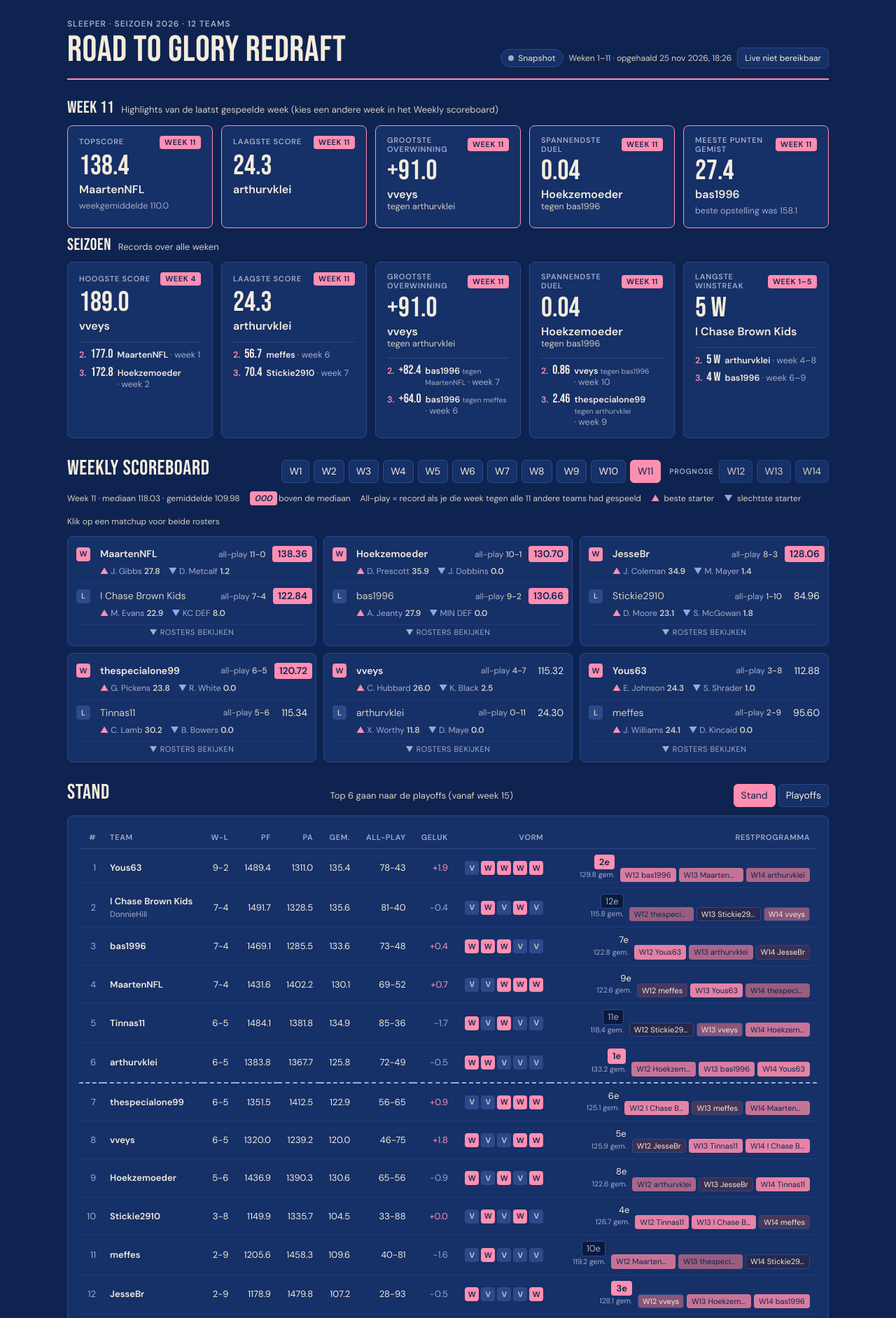
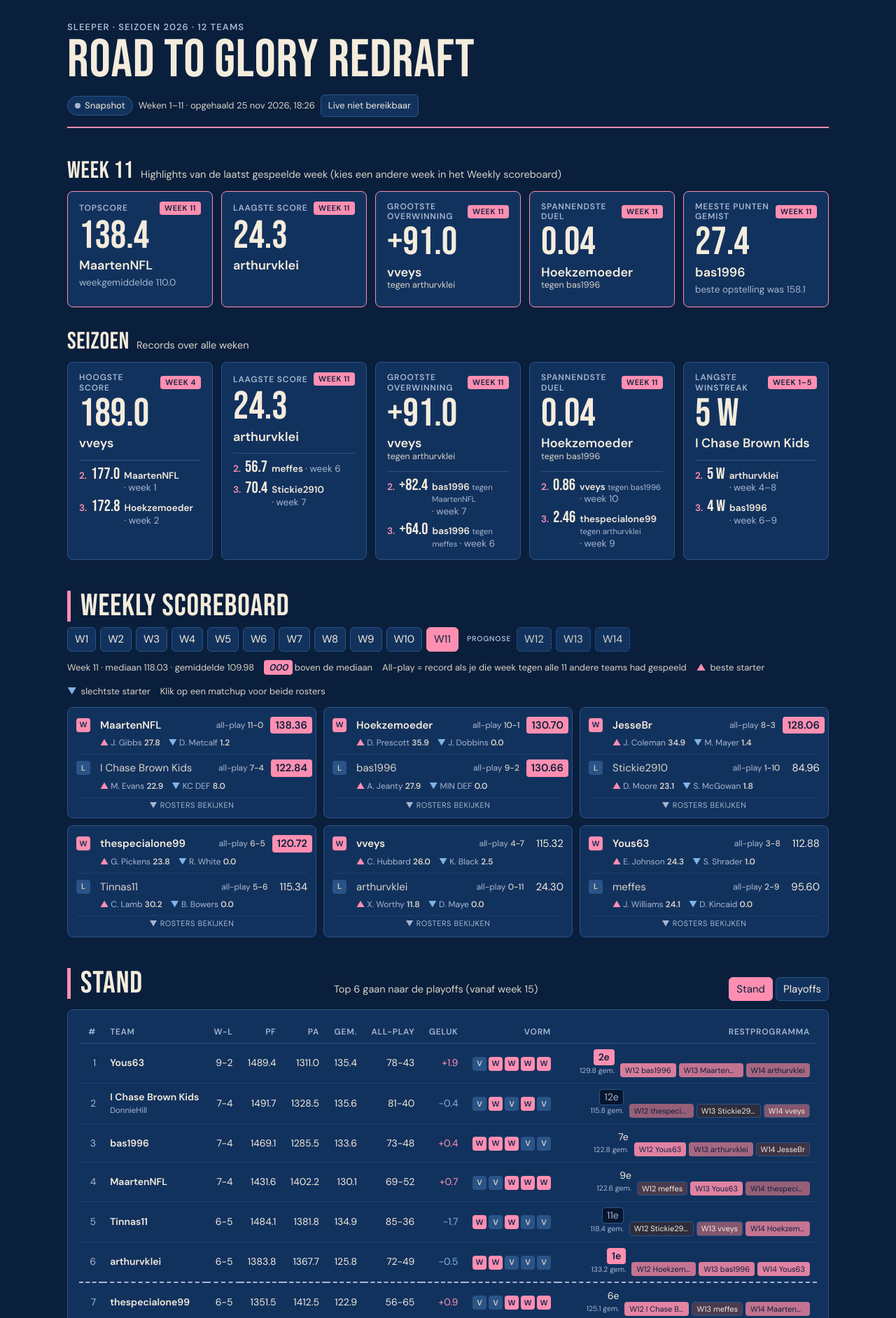
Before and after one commit to dmvdheuvel14/sleeper-dashboard, a plain HTML site: page index.html in a window 1280 px wide. Shown: the top 1883 px of the page at 70% size. Drawn offline with Linux system fonts and the light colour scheme; no server answers.

Commit message:
Design: blauwer navy-palet, heatmaps zonder paarse tinten, grotere typografie
Co-Authored-By: Claude Opus 5.5 <noreply@anthropic.com>
Claude-Session: https://claude.ai/code/session_01Px9F7K1TccmFVcgmXFGKdH

```diff
--- a/index.html
+++ b/index.html
@@ -11,27 +11,27 @@
 /* Layout: scorebord-kop, KPI-tegels, daarna secties onder elkaar in één kolom van max 1120px */
 /* Palet 60/30/10: navy (vlakken) / cream (tekst en lijnen) / roze (accent). Bewust één donker thema. */
 :root{
-  --bg:#0e2350; --panel:#163068; --deep:#0a1a3d; --ink:#f4ecdc; --ink-2:#d6cfc1; --ink-3:#a3acc6;
-  --line:#2c4a8a; --grid:#1f3c78; --accent:#ff8fb1; --accent-ink:#0e2350;
+  --bg:#0a1f3c; --panel:#12325e; --deep:#06162e; --ink:#f4ecdc; --ink-2:#d9d3c7; --ink-3:#a6b7cf;
+  --line:#2a5487; --grid:#1b3f6e; --accent:#ff8fb1; --accent-ink:#0a1f3c; --heat-base:#14202f;
   --avg:#f4ecdc; --band:#f4ecdc1a;
-  --pos:#ff8fb1; --neg:#8fa8e0;
-  --win:#0e2350; --win-bg:#ff8fb1; --loss:#d6cfc1; --loss-bg:#2c4a8a;
-  --h1:#1b3a78; --h2:#2f5196; --h3:#5c74aa; --h4:#a5adc4; --h5:#e9e1d0; --bar:#c9c2b4; --gold:#f2c14e; --red:#ef5350; --t1:#0a1a3d; --t2:#253a78; --t3:#58508f; --t4:#b06c9f; --t5:#ff8fb1;
-  --h-ink-lo:#f4ecdc; --h-ink-hi:#0e2350;
+  --pos:#ff8fb1; --neg:#7fb4e6;
+  --win:#0e2350; --win-bg:#ff8fb1; --loss:#d6cfc1; --loss-bg:#2a5487;
+  --h1:#1b3a78; --h2:#2f5196; --h3:#5c74aa; --h4:#a5adc4; --h5:#e9e1d0; --bar:#c9c2b4; --gold:#f2c14e; --red:#ef5350; --t1:#06162e; --t2:#1b4579; --t3:#3474b4; --t4:#8cbbe6; --t5:#ff8fb1;
+  --h-ink-lo:#f4ecdc; --h-ink-hi:#0a1f3c;
   --display:"Bebas Neue","Arial Narrow",sans-serif; --dw:400;
   --body:"DM Sans",system-ui,-apple-system,"Segoe UI",sans-serif;
   color-scheme:dark;
 }
 *{box-sizing:border-box}
 html{padding:env(safe-area-inset-top,0px) 0 env(safe-area-inset-bottom,0px)}
-body{margin:0;background:var(--bg);color:var(--ink);font:14px/1.5 var(--body);font-variant-numeric:tabular-nums}
-.wrap{max-width:1120px;margin:0 auto;padding-block:28px 64px;padding-left:max(16px,env(safe-area-inset-left,0px));padding-right:max(16px,env(safe-area-inset-right,0px));display:grid;gap:28px}
+body{margin:0;background:var(--bg);color:var(--ink);font:15px/1.5 var(--body);font-variant-numeric:tabular-nums}
+.wrap{max-width:1120px;margin:0 auto;padding-block:32px 72px;padding-left:max(16px,env(safe-area-inset-left,0px));padding-right:max(16px,env(safe-area-inset-right,0px));display:grid;gap:44px}
 header{display:flex;flex-wrap:wrap;align-items:flex-end;justify-content:space-between;gap:12px;border-bottom:2px solid var(--accent);padding-bottom:14px}
-.eyebrow{font:600 12px/1 var(--body);letter-spacing:.08em;text-transform:uppercase;color:var(--ink-3)}
-h1{font:var(--dw) clamp(32px,6vw,52px)/1 var(--display);margin:6px 0 0;letter-spacing:.01em;text-transform:uppercase;text-wrap:balance}
-h2{font:var(--dw) 30px/1 var(--display);margin:0;text-transform:uppercase;letter-spacing:.02em}
-.sub{color:var(--ink-2);font-size:13px}
-.meta{display:flex;flex-wrap:wrap;gap:8px;align-items:center;font-size:12px;color:var(--ink-2)}
+.eyebrow{font:600 13px/1 var(--body);letter-spacing:.08em;text-transform:uppercase;color:var(--ink-3)}
+h1{font:var(--dw) clamp(42px,8vw,76px)/.95 var(--display);margin:6px 0 0;letter-spacing:.01em;text-transform:uppercase;text-wrap:balance}
+h2{font:var(--dw) clamp(34px,5vw,44px)/1 var(--display);margin:0;text-transform:uppercase;letter-spacing:.02em}
+.sub{color:var(--ink-2);font-size:14.5px}
+.meta{display:flex;flex-wrap:wrap;gap:8px;align-items:center;font-size:13px;color:var(--ink-2)}
 .pill{display:inline-flex;align-items:center;gap:6px;padding:3px 10px;border-radius:999px;border:1px solid var(--line);background:var(--panel);font-weight:500}
 .dot{width:8px;height:8px;border-radius:50%;background:var(--ink-3)}
 .pill.live .dot{background:var(--accent)}
@@ -41,32 +41,34 @@ button:focus-visible,select:focus-visible{outline:2px solid var(--accent);outlin
 button[aria-pressed="true"]{background:var(--accent);color:var(--accent-ink);border-color:var(--accent)}
 section{display:grid;gap:12px;min-width:0}
 .sec-head{display:flex;flex-wrap:wrap;align-items:baseline;justify-content:space-between;gap:8px}
+.sec-head h2,section > h2{padding-left:14px;border-left:5px solid var(--accent)}
 .panel{background:var(--panel);border:1px solid var(--line);border-radius:8px;padding:16px;min-width:0}
 .hlg{display:grid;gap:12px}
 .hlg-h{display:flex;flex-wrap:wrap;align-items:baseline;gap:10px}
-.hlg-h h2{font-size:24px}
+.hlg-h h2{font-size:clamp(28px,4vw,34px)}
+.tiles + .hlg-h{margin-top:20px}
 #tilesWeek .tile{border-color:var(--accent)}
 .tiles{display:grid;grid-template-columns:repeat(auto-fit,minmax(190px,1fr));gap:12px}
 .tile{background:var(--panel);border:1px solid var(--line);border-radius:8px;padding:14px 16px;display:grid;gap:4px;align-content:start}
-.tile .k{font:600 11px/1.2 var(--body);letter-spacing:.07em;text-transform:uppercase;color:var(--ink-3)}
-.tile .v{font:var(--dw) 40px/1 var(--display);color:var(--ink)}
-.tile .v.name{font-size:26px;overflow-wrap:anywhere}
-.tile .d{font-size:12.5px;color:var(--ink-3)}
+.tile .k{font:600 12px/1.2 var(--body);letter-spacing:.07em;text-transform:uppercase;color:var(--ink-3)}
+.tile .v{font:var(--dw) 56px/.95 var(--display);color:var(--ink)}
+.tile .v.name{font-size:32px;overflow-wrap:anywhere}
+.tile .d{font-size:13.5px;color:var(--ink-3)}
 .tile .top{display:flex;align-items:center;justify-content:space-between;gap:8px}
 .tile .wk{font:600 11px/1 var(--body);letter-spacing:.05em;padding:4px 7px;border-radius:4px;background:var(--accent);color:var(--accent-ink);white-space:nowrap}
-.tile .who{font-size:16px;font-weight:700;color:var(--ink);overflow-wrap:anywhere;line-height:1.25}
+.tile .who{font-size:18px;font-weight:700;color:var(--ink);overflow-wrap:anywhere;line-height:1.25}
 .t3l{list-style:none;margin:8px 0 0;padding:8px 0 0;border-top:1px solid var(--line);display:grid;gap:6px;counter-reset:t3 1}
-.t3l li{counter-increment:t3;display:grid;grid-template-columns:auto auto 1fr;align-items:baseline;gap:6px;font-size:12.5px;color:var(--ink-3)}
+.t3l li{counter-increment:t3;display:grid;grid-template-columns:auto auto 1fr;align-items:baseline;gap:6px;font-size:13.5px;color:var(--ink-3)}
 .t3l li::before{content:counter(t3) ".";font-weight:700;color:var(--accent)}
-.t3l b{font:var(--dw) 18px/1 var(--display);color:var(--ink)}
+.t3l b{font:var(--dw) 23px/1 var(--display);color:var(--ink)}
 .t3l span{color:var(--ink);font-weight:600;overflow-wrap:break-word;min-width:0;line-height:1.3}
 .t3l span small{font-weight:400;color:var(--ink-3)}
 .t3l em{font-style:normal;font-weight:400;color:var(--ink-3);white-space:nowrap}
 .tile .who small{display:block;font-size:12.5px;font-weight:400;color:var(--ink-2)}
 .scroll{overflow-x:auto}
-table{border-collapse:collapse;width:100%;font-size:13px}
+table{border-collapse:collapse;width:100%;font-size:14px}
 th,td{padding:8px 10px;text-align:right;white-space:nowrap;border-bottom:1px solid var(--grid)}
-th{font:600 11px/1.2 var(--body);letter-spacing:.06em;text-transform:uppercase;color:var(--ink-3);border-bottom:1px solid var(--line)}
+th{font:600 12px/1.2 var(--body);letter-spacing:.06em;text-transform:uppercase;color:var(--ink-3);border-bottom:1px solid var(--line)}
 th:nth-child(2),td:nth-child(2){text-align:left}
 td.team{font-weight:600}
 td.team small{display:block;font-weight:400;color:var(--ink-3);font-size:11.5px}
@@ -77,8 +79,8 @@ tr.cut td{border-bottom:2px dashed var(--ink-3)}
 .res.W{background:var(--win-bg);color:var(--win)}.res.L{background:var(--loss-bg);color:var(--loss)}.res.T{background:var(--band);color:var(--ink-2)}
 .luck-pos{color:var(--pos)}.luck-neg{color:var(--neg)}
 .chart{width:100%;height:auto;display:block}
-.chart text{fill:var(--ink-3);font:11px var(--body)}
-.legend{display:flex;flex-wrap:wrap;gap:14px;font-size:12px;color:var(--ink-2)}
+.chart text{fill:var(--ink-3);font:12px var(--body)}
+.legend{display:flex;flex-wrap:wrap;gap:14px;font-size:13px;color:var(--ink-2)}
 .legend span{display:inline-flex;align-items:center;gap:6px}
 .sw{width:16px;height:3px;border-radius:2px;background:var(--accent)}
 .sw.dash{background:repeating-linear-gradient(90deg,var(--accent) 0 5px,transparent 5px 8px)}
@@ -144,7 +146,7 @@ button.chip{cursor:pointer}
 .mur .sl{text-align:center;font:600 10.5px/1 var(--body);letter-spacing:.04em;color:var(--ink-3);background:var(--deep);border-radius:4px;padding:5px 0}
 .mur.th{border-bottom:1px solid var(--line);padding:8px 0}
 .mur.th .pl b{font:var(--dw) 20px/1 var(--display);letter-spacing:.02em}
-.mur.th .pt{font:var(--dw) 22px/1 var(--display);color:var(--ink)}
+.mur.th .pt{font:var(--dw) 26px/1 var(--display);color:var(--ink)}
 .mur.th .pt.w{color:var(--accent)}
 .mur.grp{grid-template-columns:1fr;padding:10px 0 4px;font:600 11px/1 var(--body);letter-spacing:.07em;text-transform:uppercase;color:var(--ink-3);text-align:center}
 .mur.bn .pl b{font-weight:500;color:var(--ink-2)}
@@ -162,9 +164,9 @@ button.chip{cursor:pointer}
 .sq.w{background:var(--ink)}
 .ci{border-radius:50%;border:1.5px solid var(--ink-3);background:var(--deep)}
 .ci.up{background:var(--accent);border-color:var(--accent)}
-.note > b{display:block;font:var(--dw) 19px/1.1 var(--display);letter-spacing:.03em;color:var(--ink)}
+.note > b{display:block;font:var(--dw) 23px/1.1 var(--display);letter-spacing:.03em;color:var(--ink)}
 .note > span{font-size:12.5px;color:var(--ink-2)}
-.keys{display:flex;flex-wrap:wrap;gap:14px;font-size:12px;color:var(--ink-2)}
+.keys{display:flex;flex-wrap:wrap;gap:14px;font-size:13px;color:var(--ink-2)}
 .keys span{display:inline-flex;align-items:center;gap:6px}
 .hl-k{font-style:normal;font-size:11.5px;padding:1px 8px;border-radius:4px}.hl-k.top{background:var(--accent);color:var(--accent-ink)}.hl-k.bot{background:var(--deep);color:var(--ink-3);box-shadow:inset 0 0 0 1px var(--line)}
 .chips{display:flex;flex-wrap:wrap;gap:6px;margin-top:6px}
@@ -187,14 +189,14 @@ button.chip{cursor:pointer}
 .tp{display:grid;grid-template-columns:repeat(auto-fit,minmax(98px,1fr));gap:8px;margin-bottom:14px}
 .tpi{background:var(--deep);border:1px solid var(--line);border-radius:8px;padding:10px;display:grid;gap:2px}
 .tpi .k{font:600 10.5px/1.2 var(--body);letter-spacing:.07em;text-transform:uppercase;color:var(--ink-3)}
-.tpi .v{font:var(--dw) 26px/1 var(--display)}
+.tpi .v{font:var(--dw) 34px/1 var(--display)}
 .tpi .d{font-size:11px;color:var(--ink-3)}
 .tpi .r{font-size:12px;color:var(--ink-2);margin-top:4px}
 .tpi .r .hl{margin-right:2px}
 .pd{border-top:1px solid var(--line);margin:0 0 16px;padding-top:14px;display:grid;gap:10px;min-width:0}
 .pd > *{min-width:0}
 .pd-h{display:flex;flex-wrap:wrap;align-items:baseline;justify-content:space-between;gap:8px}
-.pd-h b{font:var(--dw) 22px/1 var(--display);letter-spacing:.02em}
+.pd-h b{font:var(--dw) 28px/1 var(--display);letter-spacing:.02em}
 .pd .poskey{display:flex;flex-wrap:wrap;gap:4px 10px;font-size:12px;color:var(--ink-2)}
 .pd .poskey span{display:inline-flex;align-items:center}
 .pd .poskey i{width:10px;height:10px;border-radius:2px;margin:0 5px 0 0}
@@ -258,7 +260,7 @@ th.srt{cursor:pointer;user-select:none}th.srt:hover{color:var(--ink)}th.srt.on{c
 .tside{background:var(--deep);border:1px solid var(--line);border-radius:8px;padding:10px;display:grid;gap:6px;align-content:start;min-width:0}
 .tside.win{border-color:var(--accent)}
 .tside .tn{font-weight:600}
-.tside .tpts{font:var(--dw) 30px/1 var(--display)}.tside.win .tpts{color:var(--accent)}
+.tside .tpts{font:var(--dw) 40px/1 var(--display)}.tside.win .tpts{color:var(--accent)}
 .tside .tpts small{font:12px var(--body);color:var(--ink-3)}
 .tside ul{list-style:none;margin:0;padding:0;display:grid;gap:4px}
 .tside li{display:flex;justify-content:space-between;gap:8px;font-size:12.5px;border-top:1px solid var(--line);padding-top:4px}
@@ -270,9 +272,9 @@ th.srt{cursor:pointer;user-select:none}th.srt:hover{color:var(--ink)}th.srt.on{c
 .ra-sum li{display:flex;justify-content:space-between;gap:10px;font-size:12.5px;color:var(--ink-3);border-top:1px solid var(--line);padding-top:5px}
 .ra-sum li.chipsli{flex-wrap:wrap;justify-content:flex-start;gap:4px;border-top:0;padding-top:0}
 .ra-sum li strong{color:var(--ink);font-weight:500;text-align:right}
-.ra-sum .big{font:var(--dw) 34px/1 var(--display);color:var(--accent);margin:2px 0 2px}
+.ra-sum .big{font:var(--dw) 44px/1 var(--display);color:var(--accent);margin:2px 0 2px}
 .ra-sum .big small{font:12px var(--body);color:var(--ink-2)}
-.ra-sum b{display:block;font:var(--dw) 18px/1.1 var(--display);letter-spacing:.03em;margin-bottom:4px}
+.ra-sum b{display:block;font:var(--dw) 22px/1.1 var(--display);letter-spacing:.03em;margin-bottom:4px}
 .ra-sum p{margin:0;font-size:12.5px;color:var(--ink-2)}
 .ra td:nth-child(2),.ra th:nth-child(2){text-align:left}
 .ra td,.ra th{white-space:nowrap}
@@ -298,7 +300,7 @@ th.srt{cursor:pointer;user-select:none}th.srt:hover{color:var(--ink)}th.srt.on{c
 .br-h{display:flex;flex-wrap:wrap;justify-content:space-between;align-items:center;gap:8px;margin-bottom:14px}
 .brk{display:grid;gap:10px}
 .bwrap-h{display:flex;flex-wrap:wrap;align-items:baseline;gap:4px 12px;margin-top:8px}
-.bwrap-h h3{margin:0;font:var(--dw) 22px/1 var(--display);letter-spacing:.02em}
+.bwrap-h h3{margin:0;font:var(--dw) 28px/1 var(--display);letter-spacing:.02em}
 .bwrap{position:relative;display:grid;grid-auto-flow:column;grid-auto-columns:minmax(210px,1fr);column-gap:44px;width:100%;padding-bottom:4px}
 .blinks{position:absolute;left:0;top:0;pointer-events:none;overflow:visible}
 .bcol{display:flex;flex-direction:column;gap:8px;min-width:0}
@@ -332,14 +334,14 @@ th.srt{cursor:pointer;user-select:none}th.srt:hover{color:var(--ink)}th.srt.on{c
 .fcc{background:var(--deep);border:1px solid var(--line);border-radius:8px;padding:12px 14px;display:grid;gap:8px;align-content:start}
 .fcc.sel{border-color:var(--accent)}
 .fcc .h{display:flex;justify-content:space-between;gap:8px;align-items:baseline}
-.fcc .h b{font:var(--dw) 20px/1.05 var(--display);letter-spacing:.02em;min-width:0;overflow-wrap:anywhere}
+.fcc .h b{font:var(--dw) 24px/1.05 var(--display);letter-spacing:.02em;min-width:0;overflow-wrap:anywhere}
 .fcc .h span{font-size:12px;color:var(--ink-3);white-space:nowrap}
 .fcc .h span strong{color:var(--accent);font-weight:700}
 .fcc p{margin:0;font-size:12.5px;color:var(--ink-2);line-height:1.45}
 .fcc .chips{margin:0}
 .chip.fav{color:var(--ink)}.chip.fav b{color:var(--accent)}
 #tip{position:fixed;pointer-events:none;background:var(--ink);color:var(--accent-ink);padding:8px 10px;border-radius:6px;font-size:12px;line-height:1.45;z-index:20;max-width:260px}
-.notes{font-size:12.5px;color:var(--ink-2)}
+.notes{font-size:13.5px;color:var(--ink-2)}
 .notes li{margin:2px 0}
 /* Restprogramma (Stand) */
 .rest{display:inline-flex;gap:4px;align-items:center;vertical-align:middle}
@@ -1057,9 +1059,9 @@ function renderStandings(){
   const oShade = v => Math.round(12 + 78 * (sHi === sLo ? .5 : (v - sLo) / (sHi - sLo)));
   const restCell = t => { const R = t.rest; if(!R?.opp.length) return "<td>–</td>";
     const pills = R.opp.map(o => { const a = oShade(o.avg), nmO = M.byRid[o.oid].name;
-      return `<span class="ro ${a > 55 ? "hard" : ""}" style="background:color-mix(in srgb, var(--accent) ${a}%, var(--deep))" title="Week ${o.w}: ${esc(nmO)} · seizoensgemiddelde ${f1(o.avg)} · projectie die week ${f1(o.proj)} · jouw winkans ${pct(o.p)}">W${o.w} ${esc(nmO.length > 11 ? nmO.slice(0, 10) + "…" : nmO)}</span>`; }).join("");
+      return `<span class="ro ${a > 55 ? "hard" : ""}" style="background:color-mix(in oklab, var(--accent) ${a}%, var(--heat-base))" title="Week ${o.w}: ${esc(nmO)} · seizoensgemiddelde ${f1(o.avg)} · projectie die week ${f1(o.proj)} · jouw winkans ${pct(o.p)}">W${o.w} ${esc(nmO.length > 11 ? nmO.slice(0, 10) + "…" : nmO)}</span>`; }).join("");
     return `<td><span class="rs">${hlv(rRank.get(t), R.rank + "e")}<small>${f1(R.str)} gem.</small></span><span class="rest">${pills}</span></td>`; };
-  $("#restKeys").innerHTML = rest ? `<span>Restprogramma week ${M.fc.fw[0]}${M.fc.fw.length > 1 ? "–" + M.fc.fw.at(-1) : ""}: gemiddelde seizoensscore van de tegenstanders (league ${f1(M.restLg)})</span><span><i class="hl-k top">top 3</i>&nbsp;zwaarste programma</span><span><i class="hl-k bot">bottom 3</i>&nbsp;lichtste</span><span><span class="ro" style="background:color-mix(in srgb, var(--accent) 12%, var(--deep))">zwak</span>&nbsp;→&nbsp;<span class="ro hard" style="background:color-mix(in srgb, var(--accent) 90%, var(--deep))">sterk</span>&nbsp;tegenstander</span>` : "";
+  $("#restKeys").innerHTML = rest ? `<span>Restprogramma week ${M.fc.fw[0]}${M.fc.fw.length > 1 ? "–" + M.fc.fw.at(-1) : ""}: gemiddelde seizoensscore van de tegenstanders (league ${f1(M.restLg)})</span><span><i class="hl-k top">top 3</i>&nbsp;zwaarste programma</span><span><i class="hl-k bot">bottom 3</i>&nbsp;lichtste</span><span><span class="ro" style="background:color-mix(in oklab, var(--accent) 12%, var(--heat-base))">zwak</span>&nbsp;→&nbsp;<span class="ro hard" style="background:color-mix(in oklab, var(--accent) 90%, var(--heat-base))">sterk</span>&nbsp;tegenstander</span>` : "";
   const head = `<tr><th>#</th><th>Team</th><th>W-L</th><th>PF</th><th>PA</th><th>Gem.</th><th>All-play</th><th>Geluk</th><th>Vorm</th>${rest ? `<th title="Gemiddelde seizoensscore van je resterende tegenstanders; rang 1 = zwaarst">Restprogramma</th>` : ""}</tr>`;
   const rows = M.standings.map(t => `<tr class="${t.rank === cut ? "cut" : ""}"><td class="rk">${t.rank}</td>
     <td class="team">${esc(t.name)}${t.owner !== t.name ? `<small>${esc(t.owner)}</small>` : ""}</td>
@@ -1562,7 +1564,7 @@ function renderDR(){
   const bySlot = {}; D.picks.forEach(p => bySlot[p.roster_id + ":" + p.round] = p);
   const sg = v => (v >= 0 ? "+" : "−") + Math.abs(Math.round(v));
   const cell = p => { if(!p) return "<td></td>"; const a = Math.round(Math.min(1, Math.abs(p.vor) / mx) * 85 + 5);
-    return `<td><span class="c ${a > 50 && p.vor > 0 ? "strong" : ""}" style="background:color-mix(in srgb, ${p.vor >= 0 ? "var(--accent)" : "var(--neg)"} ${a}%, var(--deep))" title="${esc(p.pl.name)} (${esc(p.pl.pos)}) · ronde ${p.round}, pick ${p.pick_no} · ${f1(p.pts)} pt, verwacht ${f1(p.exp)} (${sg(p.vor)}) · als starter voor dit team ${f1(p.stPts)} pt">${Math.round(p.pts)}</span></td>`; };
+    return `<td><span class="c ${a > 50 && p.vor > 0 ? "strong" : ""}" style="background:color-mix(in oklab, ${p.vor >= 0 ? "var(--accent)" : "var(--neg)"} ${a}%, var(--heat-base))" title="${esc(p.pl.name)} (${esc(p.pl.pos)}) · ronde ${p.round}, pick ${p.pick_no} · ${f1(p.pts)} pt, verwacht ${f1(p.exp)} (${sg(p.vor)}) · als starter voor dit team ${f1(p.stPts)} pt">${Math.round(p.pts)}</span></td>`; };
   $("#dr").innerHTML = `<thead><tr><th class="team">Team · ronde →</th>${R.map(r => { const b = D.rBest[r]; return `<th title="Ronde ${r}: gemiddeld ${f1(D.rAvg[r])} pt per pick${b ? ` · beste: ${esc(b.pl.name)} (${esc(M.byRid[b.roster_id]?.name || "")}), ${f1(b.pts)} pt` : ""}">R${r}<small>${Math.round(D.rAvg[r])}</small></th>`; }).join("")}<th class="tot">Punten</th><th class="tot" title="Som van punten min verwachting per pick">Rendement</th><th class="tot" title="Punten als starter voor dit team">Als starter</th><th class="tot">Aandeel PF</th></tr></thead><tbody>${T.map(t => { const X = D.team[t.rid];
     return `<tr><td class="team">${esc(t.name)}</td>${R.map(r => cell(bySlot[t.rid + ":" + r])).join("")}<td class="tot">${Math.round(X.pts)}</td><td class="tot">${hlv(rk.get(t), sg(X.vor))}</td><td class="tot">${Math.round(X.st)}</td><td class="tot">${hlv(rkS.get(t), (X.st / (t.PF || 1) * 100).toFixed(0) + "%")}</td></tr>`; }).join("")}</tbody>`;
   const li = p => `<li><span><b>${esc(p.pl.name)}</b> <span class="sub">${esc(p.pl.pos)} · ronde ${p.round}, pick ${p.pick_no} · ${esc(M.byRid[p.roster_id]?.name || "")}</span></span><em>${sg(p.vor)}<small>${f1(p.pts)} pt · verwacht ${Math.round(p.exp)}</small></em></li>`;
@@ -1625,7 +1627,7 @@ function renderPD(rid){
     const d = (t, c) => t.pd.pct[c] - avg[c], mx = Math.max(1, ...M.teams.flatMap(t => cats.map(c => Math.abs(d(t, c)))));
     $("#pd").innerHTML = `<div class="scroll"><table class="pdh"><thead><tr><th>Team</th>${cats.map(c => `<th class="srt ${pdSort === c ? "on" : ""}" data-sort="${c}">${PD_LBL(c)}${pdSort === c ? " ↓" : ""}</th>`).join("")}</tr></thead><tbody>${S.map(t =>
       `<tr class="${t.rid === rid ? "sel" : ""}"><td class="team">${esc(t.name)}</td>${cats.map(c => { const v = d(t, c), a = Math.round(Math.min(1, Math.abs(v) / mx) * 85);
-        return `<td data-rid="${t.rid}" data-p="${c}"><span style="background:color-mix(in srgb, ${v >= 0 ? "var(--accent)" : "var(--neg)"} ${a}%, var(--deep))" class="${a > 50 ? "strong" : ""}">${v >= 0 ? "+" : "−"}${f1(Math.abs(v))}</span></td>`; }).join("")}</tr>`).join("")}</tbody></table></div>`;
+        return `<td data-rid="${t.rid}" data-p="${c}"><span style="background:color-mix(in oklab, ${v >= 0 ? "var(--accent)" : "var(--neg)"} ${a}%, var(--heat-base))" class="${a > 50 ? "strong" : ""}">${v >= 0 ? "+" : "−"}${f1(Math.abs(v))}</span></td>`; }).join("")}</tr>`).join("")}</tbody></table></div>`;
     wire("td[data-p]"); return; }
   // Balken: "bar" = aandeel (100%), "pts" = punten per week (lengte = totaal).
   const maxW = Math.max(...M.teams.map(t => t.pd.tot / nW)) || 1;
```
Also changed, not shown: template.html (+42 -40 lines).
